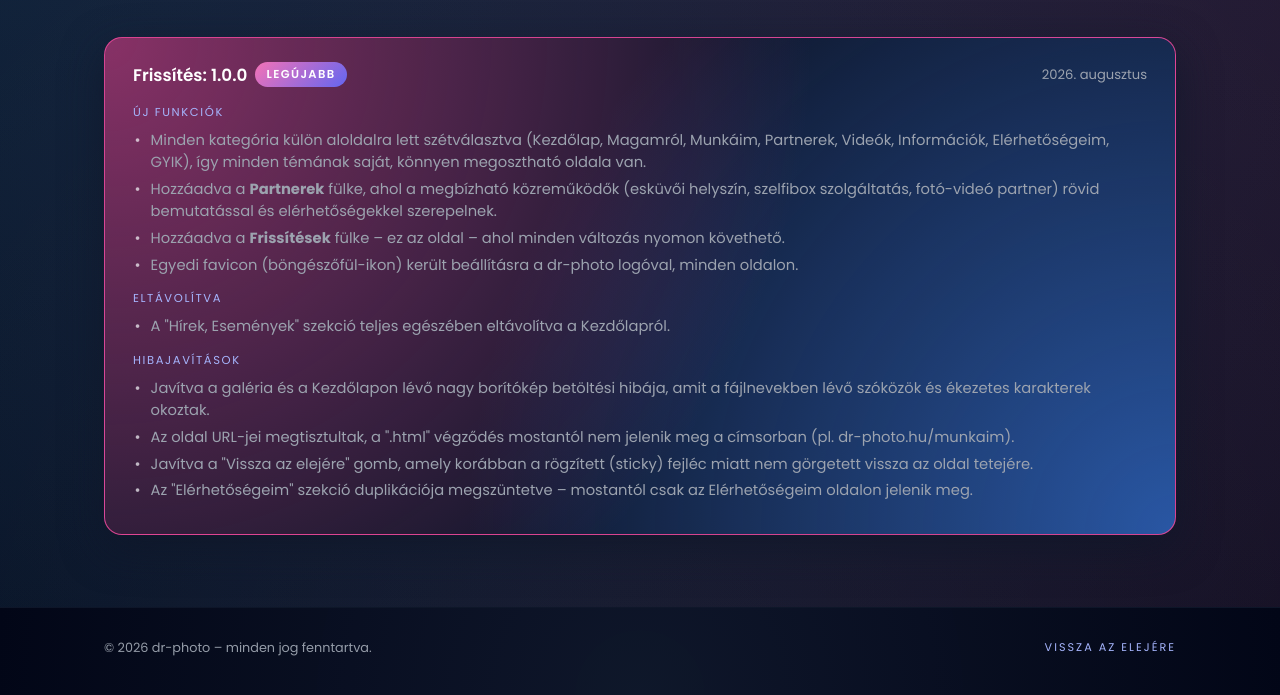
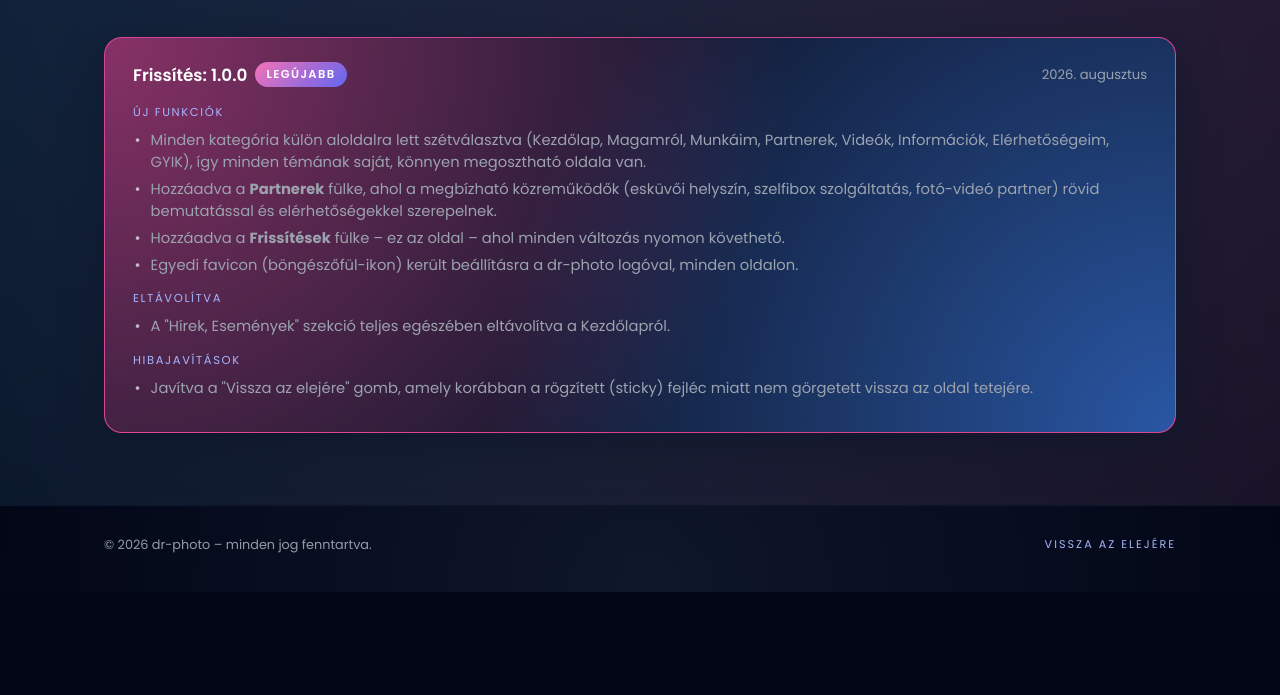
Before and after one commit to NeonGamer3220/dr-photo-kiadatlan, a website: page frissitesek.html in a window 1280 px wide. Shown: the part 316-1011 px from the top of the page. After the commit the page ends 908 px from the top, so only its background shows below. Drawn offline with Linux system fonts and the light colour scheme.

Commit message:
Add files via upload

```diff
--- a/frissitesek.html
+++ b/frissitesek.html
@@ -100,10 +100,7 @@
               <div class="changelog-group">
                 <p class="changelog-group-title">Hibajavítások</p>
                 <ul>
-                  <li>Javítva a galéria és a Kezdőlapon lévő nagy borítókép betöltési hibája, amit a fájlnevekben lévő szóközök és ékezetes karakterek okoztak.</li>
-                  <li>Az oldal URL-jei megtisztultak, a ".html" végződés mostantól nem jelenik meg a címsorban (pl. dr-photo.hu/munkaim).</li>
                   <li>Javítva a "Vissza az elejére" gomb, amely korábban a rögzített (sticky) fejléc miatt nem görgetett vissza az oldal tetejére.</li>
-                  <li>Az "Elérhetőségeim" szekció duplikációja megszüntetve – mostantól csak az Elérhetőségeim oldalon jelenik meg.</li>
                 </ul>
               </div>
             </article>
```
